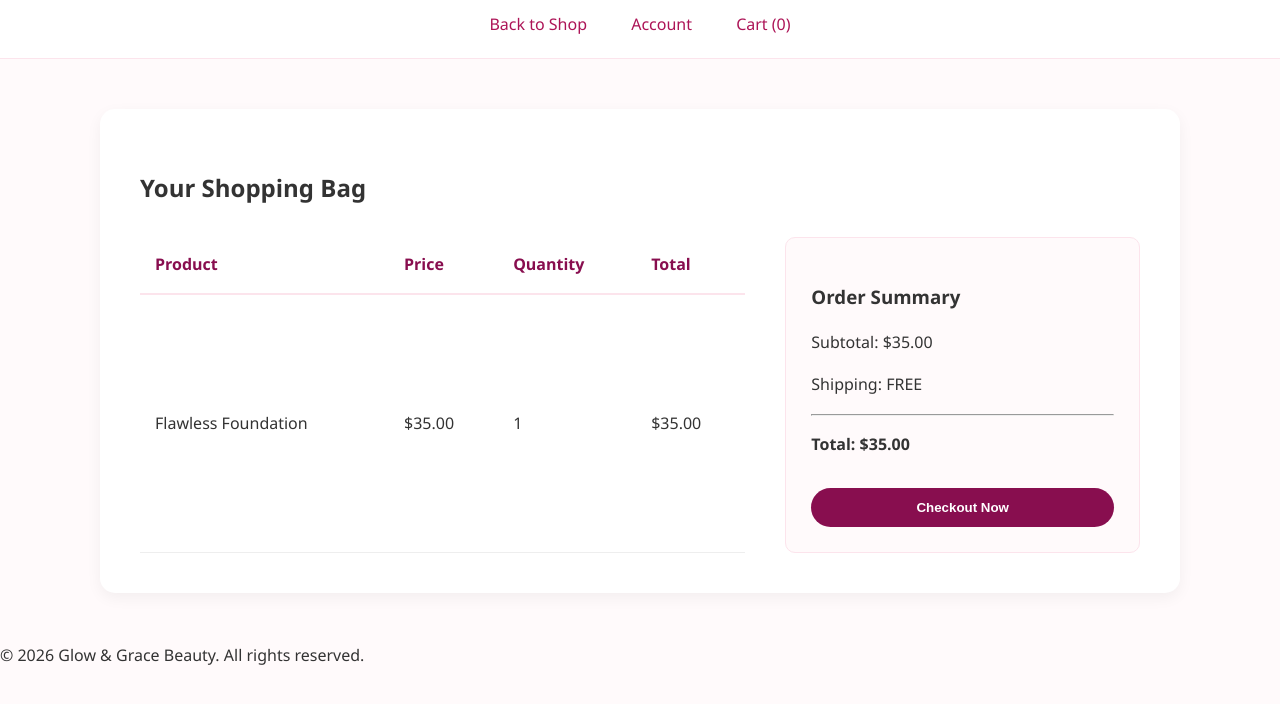
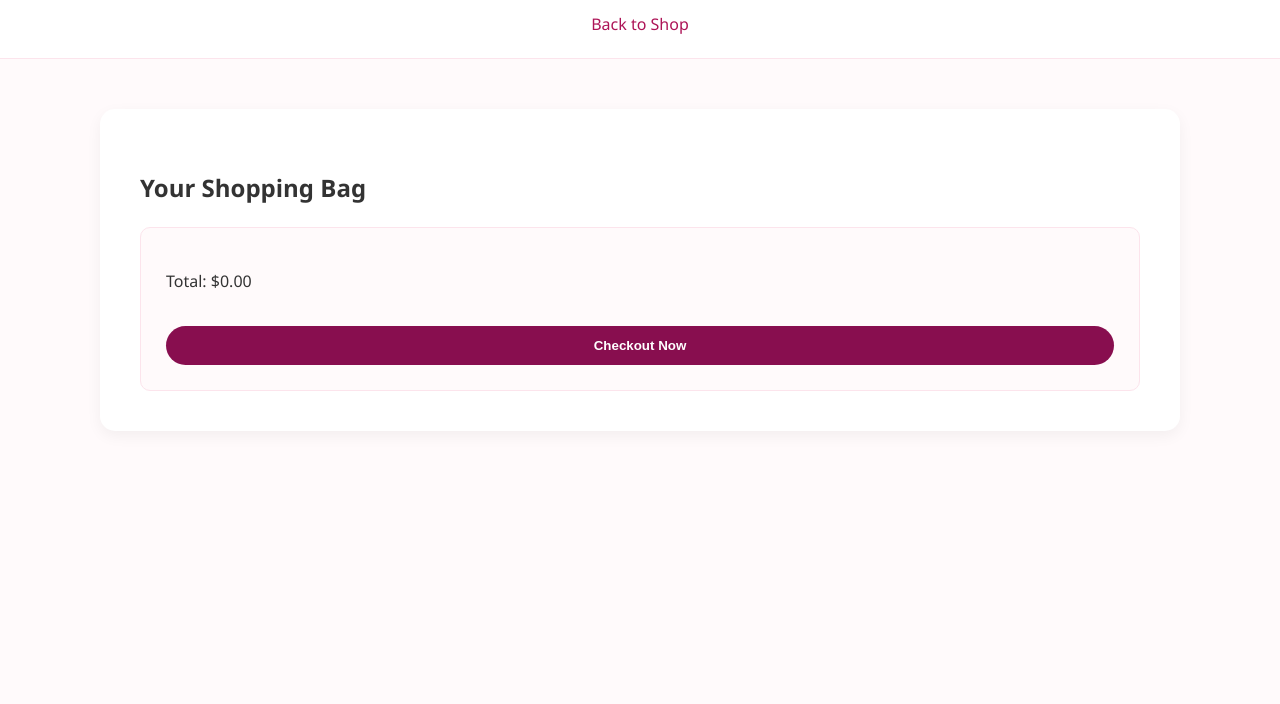
Before and after one commit to lavanyaphilos-gif/MAKE-UP-STORE, a website: page cart.html in a window 1280 px wide. Shown: the part 74-778 px from the top of the page. Drawn offline with Linux system fonts and the light colour scheme.

Commit message:
Complete fix for products and checkout

```diff
--- a/cart.html
+++ b/cart.html
@@ -2,58 +2,26 @@
 <html lang="en">
 <head>
     <meta charset="UTF-8">
-    <meta name="viewport" content="width=device-width, initial-scale=1.0">
-    <title>Your Cart | Glow & Grace</title>
+    <title>Your Bag | Glow & Grace</title>
     <link rel="stylesheet" href="style.css">
 </head>
 <body>
-
     <header>
-        <h1>Glow & Grace</h1>
-        <nav>
-            <a href="index.html">Back to Shop</a>
-            <a href="#">Account</a>
-            <a href="#" id="cart-count">Cart (0)</a>
-        </nav>
+        <h1>GLOW & GRACE</h1>
+        <nav><a href="index.html">Back to Shop</a></nav>
     </header>
 
-    <main class="cart-container">
+    <div class="cart-container">
         <h2>Your Shopping Bag</h2>
-
-        <div class="cart-content">
-            <table class="cart-table">
-                <thead>
-                    <tr>
-                        <th>Product</th>
-                        <th>Price</th>
-                        <th>Quantity</th>
-                        <th>Total</th>
-                    </tr>
-                </thead>
-                <tbody id="cart-items">
-                    <tr>
-                        <td>Flawless Foundation</td>
-                        <td>$35.00</td>
-                        <td>1</td>
-                        <td>$35.00</td>
-                    </tr>
-                </tbody>
+        <table id="cart-items">
             </table>
 
-            <div class="cart-summary">
-                <h3>Order Summary</h3>
-                <p>Subtotal: <span id="subtotal">$35.00</span></p>
-                <p>Shipping: <span>FREE</span></p>
-                <hr>
-                <p><strong>Total: <span id="final-total">$35.00</span></strong></p>
-                <button class="buy-btn">Checkout Now</button>
-            </div>
+        <div class="cart-summary">
+            <p>Total: <span id="final-total">$0.00</span></p>
+            <button id="checkout-btn" class="buy-btn">Checkout Now</button>
         </div>
-    </main>
+    </div>
 
-    <footer>
-        <p>&copy; 2026 Glow & Grace Beauty. All rights reserved.</p>
-    </footer>
-
+    <script src="script.js"></script>
 </body>
 </html>
--- a/script.js
+++ b/script.js
@@ -7,38 +7,32 @@ function updateCartCount() {
     }
 }
 
-// 1. Add to Cart Logic
+// 1. Add to Cart Logic (Shop Page)
 document.querySelectorAll('.buy-btn').forEach((button) => {
     button.addEventListener('click', () => {
         const card = button.closest('.product-card');
+        if (!card) return;
+
         const name = card.querySelector('h3').innerText;
         const price = card.querySelector('p').innerText;
         const product = { name, price };
 
-        fetch('/add-to-cart', {
-            method: 'POST',
-            headers: { 'Content-Type': 'application/json' },
-            body: JSON.stringify(product),
-        })
-        .then(() => {
-            cart.push(product);
-            localStorage.setItem('makeupCart', JSON.stringify(cart));
-            updateCartCount();
-            alert(`${name} added to bag!`);
-        })
-        .catch(err => console.error("Database error:", err));
+        cart.push(product);
+        localStorage.setItem('makeupCart', JSON.stringify(cart));
+        updateCartCount();
+        alert(`${name} added to your bag!`);
     });
 });
 
-// 2. Checkout Logic (For the cart.html page)
-const checkoutBtn = document.getElementById('checkout-btn') || document.querySelector('.cart-summary .buy-btn');
+// 2. Checkout Logic (Cart Page)
+const checkoutBtn = document.getElementById('checkout-btn');
 if (checkoutBtn) {
     checkoutBtn.addEventListener('click', () => {
         if (cart.length === 0) {
             alert("Your bag is empty!");
         } else {
             localStorage.removeItem('makeupCart');
-            window.location.href = 'success.html'; // Matches your success.html file
+            window.location.href = 'success.html';
         }
     });
 }
```
Also changed, not shown: index.html (+3 -3 lines).
